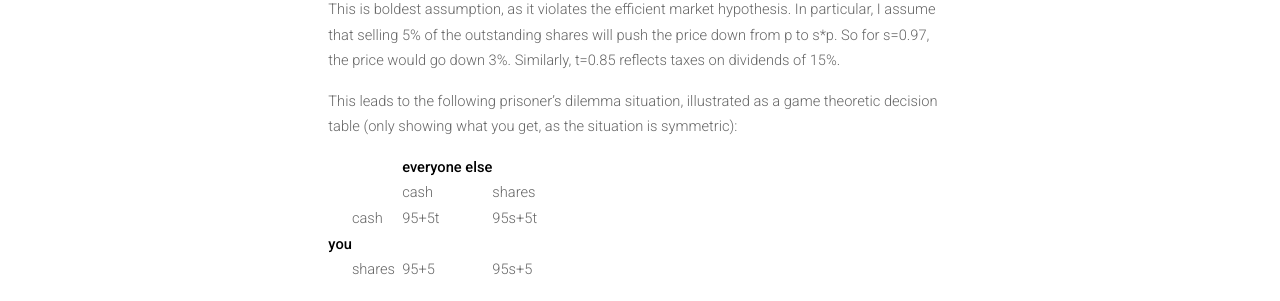
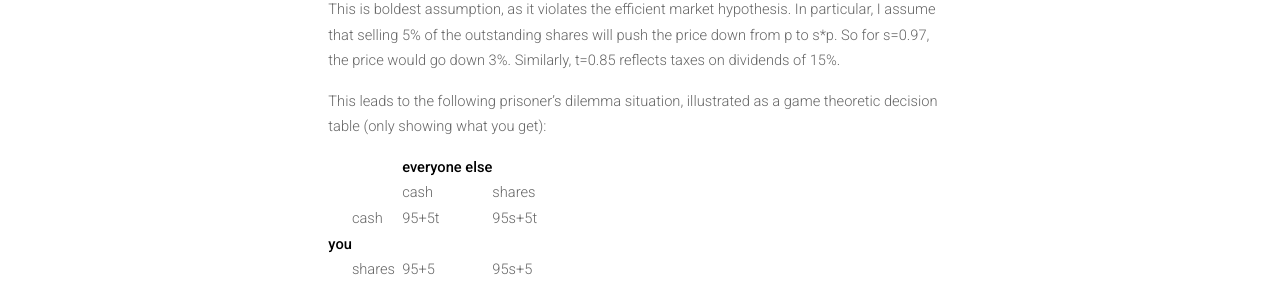
Before and after one commit to meisserecon/www, a Jekyll site: the page built from _posts/2016-06-01-Boskalis.md, in a window 1280 px wide. Shown: the part 1253-1554 px from the top of the page. Built offline with Jekyll 4.4.1, drawn with Linux system fonts in a browser that asks for light colours; nearby versions of some CDN libraries.

Commit message:
Update 2016-06-01-Boskalis.md

```diff
--- a/_posts/2016-06-01-Boskalis.md
+++ b/_posts/2016-06-01-Boskalis.md
@@ -20,7 +20,7 @@ This post has sparked a lively discussion on <a href="https://news.ycombinator.c
 
 Let's assume a share price of 100€ and a dividend of 5%, so the price will drop 5% on dividend day. Otherwise, there would be an arbitrage opportunity. So after dividend day, a share will trade at 95€. Let's further assume that buying or selling large quantities of shares has an impact on price. This is boldest assumption, as it violates the efficient market hypothesis. In particular, I assume that selling 5% of the outstanding shares will push the price down from p to s*p. So for s=0.97, the price would go down 3%. Similarly, t=0.85 reflects taxes on dividends of 15%.
 
-This leads to the following prisoner's dilemma situation, illustrated as a game theoretic decision table (only showing what you get, as the situation is symmetric):
+This leads to the following prisoner's dilemma situation, illustrated as a game theoretic decision table (only showing what you get):
 
 |     |        | **everyone else**  |   |
 |-----|--------|----------|--------|---|
```
